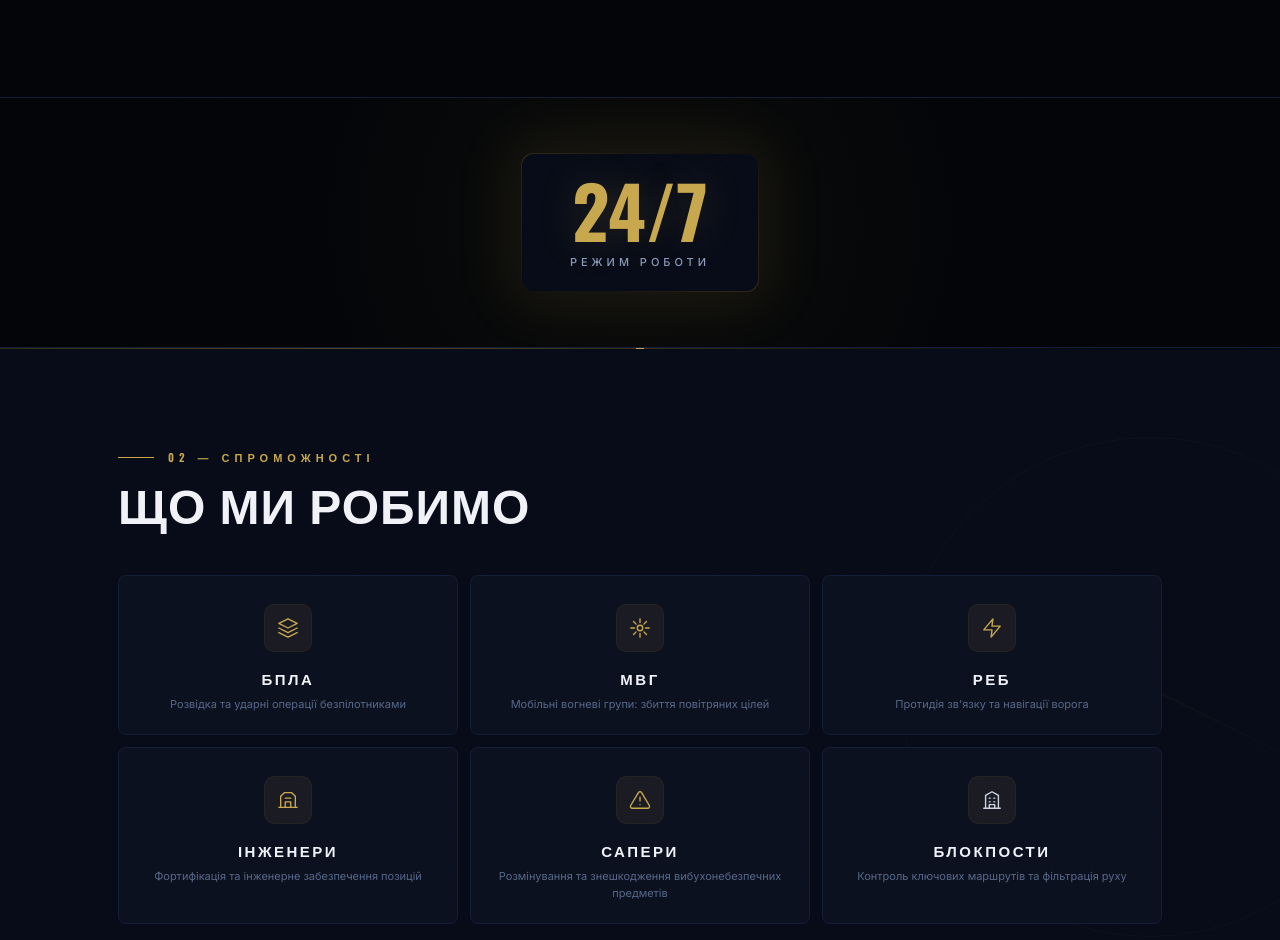
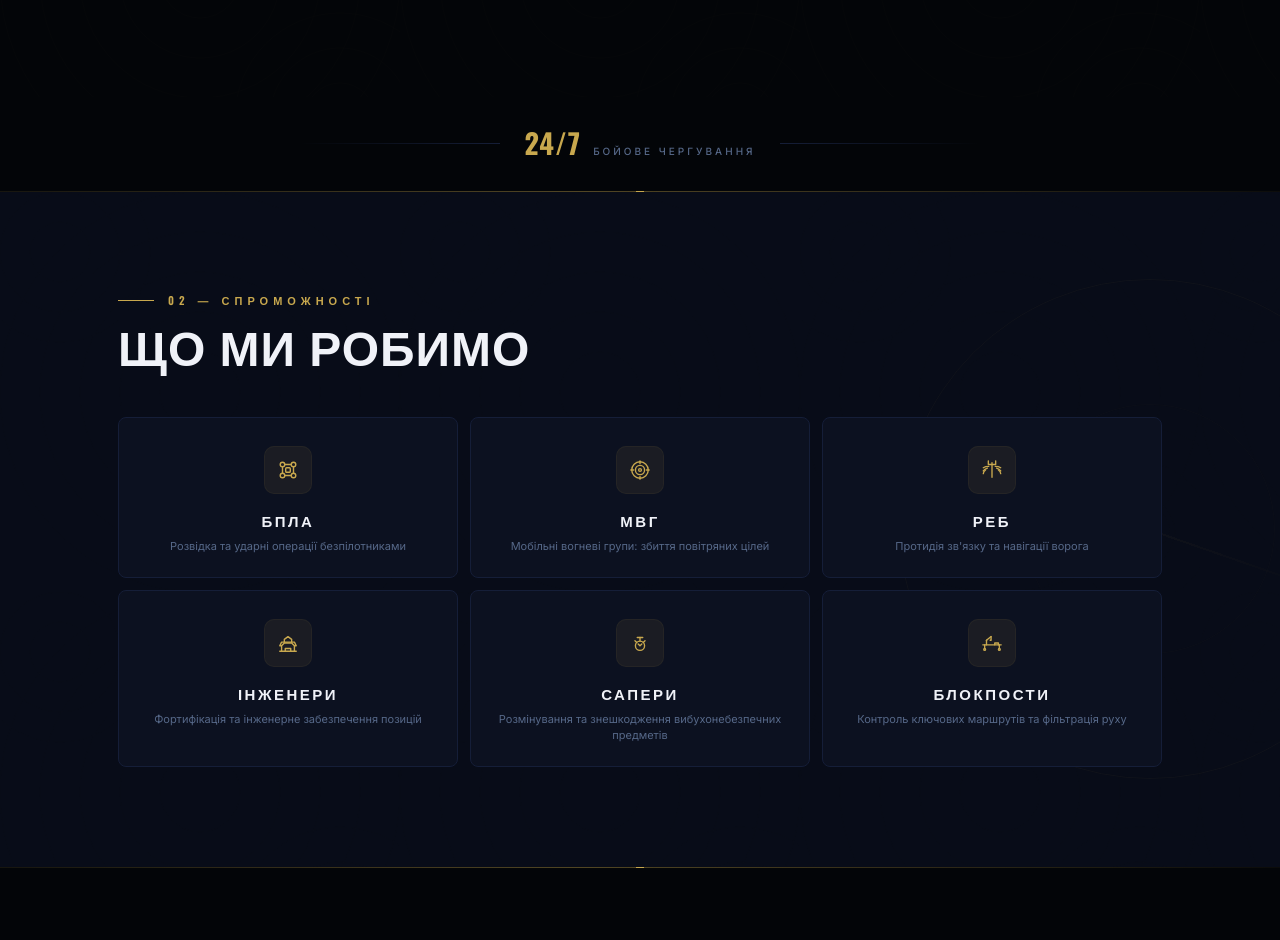
Before and after one commit to Vladimir-VF/khadzhybei, a plain HTML site: page index.html in a window 1280 px wide. Shown: the part 1496-2436 px from the top of the page. Drawn offline with nearby package versions, Linux system fonts and the light colour scheme.

Commit message:
Дизайн-аудит: нові смислові іконки, переробка Stats
Іконки спроможностей — повна заміна:
- БПЛА: квадрокоптер (вид зверху, 4 пропелери)
- МВГ: приціл (концентричні кола + перехрестя)
- РЕБ: антена з хвилями перешкод
- Інженери: фортифікація (бункер + укріплення)
- Сапери: міна з індикаторами
- Блокпости: шлагбаум (бар єр на дорозі)

Stats 24/7:
- Прибрано вивісковий стиль (рамка, пульсація, великий шрифт)
- Тепер лаконічна лінійка: лінія — 24/7 — лінія
- Текст змінено з Режим роботи на Бойове чергування

Co-Authored-By: Claude Opus 4.6 <noreply@anthropic.com>

```diff
--- a/index.html
+++ b/index.html
@@ -422,28 +422,15 @@
 
         /* ===== STATS BAR ===== */
         .stats{
-            padding:56px 0;text-align:center;
+            padding:32px 0;text-align:center;
             position:relative;overflow:hidden;
-            border-top:1px solid var(--dark-border);border-bottom:1px solid var(--dark-border);
         }
-        .stats::before{
-            content:'';position:absolute;inset:0;
-            background:radial-gradient(circle at 50% 50%,rgba(200,168,78,.05),transparent 50%);
-        }
-        .stats-grid{display:flex;justify-content:center;gap:80px;position:relative}
-        .stat{text-align:center;position:relative;padding:20px 48px;border-radius:12px;animation:pulse-stat 4s ease-in-out infinite}
-        .stat::before{
-            content:'';position:absolute;inset:-1px;border-radius:12px;
-            background:linear-gradient(135deg,rgba(200,168,78,.15),transparent 40%,transparent 60%,rgba(200,168,78,.15));
-            z-index:-1;
-        }
-        .stat::after{
-            content:'';position:absolute;inset:0;border-radius:12px;
-            background:var(--dark);z-index:-1;
-        }
-        .stat-val{font-family:'Oswald',sans-serif;font-size:clamp(48px,7vw,72px);font-weight:700;line-height:1;color:var(--gold);text-shadow:0 0 40px rgba(200,168,78,.2)}
-        .stat-label{font-size:11px;color:var(--text-mid);text-transform:uppercase;letter-spacing:4px;margin-top:8px;font-weight:500}
-        .stat-sep{width:1px;background:var(--dark-border);align-self:stretch}
+        .stats-grid{display:flex;justify-content:center;align-items:center;gap:24px;position:relative}
+        .stats-line{flex:1;max-width:200px;height:1px;background:linear-gradient(90deg,transparent,var(--dark-border))}
+        .stats-line:last-child{background:linear-gradient(90deg,var(--dark-border),transparent)}
+        .stat{text-align:center;display:flex;align-items:baseline;gap:12px}
+        .stat-val{font-family:'Oswald',sans-serif;font-size:28px;font-weight:700;line-height:1;color:var(--gold);letter-spacing:1px}
+        .stat-label{font-size:10px;color:var(--text-dim);text-transform:uppercase;letter-spacing:3px;font-weight:500}
 
         /* ===== PRINCIPLES ===== */
         .princ{padding:100px 0;position:relative}
@@ -718,10 +705,12 @@
 <section class="stats">
     <div class="container reveal">
         <div class="stats-grid">
+            <div class="stats-line"></div>
             <div class="stat">
                 <div class="stat-val">24/7</div>
-                <div class="stat-label">Режим роботи</div>
+                <div class="stat-label">Бойове чергування</div>
             </div>
+            <div class="stats-line"></div>
         </div>
     </div>
 </section>
@@ -739,32 +728,32 @@
         </div>
         <div class="cap-grid">
             <div class="cap-card reveal d1">
-                <div class="cap-icon"><svg viewBox="0 0 24 24"><path d="M12 2L2 7l10 5 10-5-10-5zM2 17l10 5 10-5M2 12l10 5 10-5"/></svg></div>
+                <div class="cap-icon"><svg viewBox="0 0 24 24"><circle cx="6" cy="6" r="2.5"/><circle cx="18" cy="6" r="2.5"/><circle cx="6" cy="18" r="2.5"/><circle cx="18" cy="18" r="2.5"/><path d="M8.5 6h7M6 8.5v7M18 8.5v7M8.5 18h7"/><rect x="9.5" y="9.5" width="5" height="5" rx="1"/></svg></div>
                 <div class="cap-name">БПЛА</div>
                 <div class="cap-desc">Розвідка та ударні операції безпілотниками</div>
             </div>
             <div class="cap-card reveal d2">
-                <div class="cap-icon"><svg viewBox="0 0 24 24"><circle cx="12" cy="12" r="3"/><path d="M12 2v4M12 18v4M4.93 4.93l2.83 2.83M16.24 16.24l2.83 2.83M2 12h4M18 12h4M4.93 19.07l2.83-2.83M16.24 7.76l2.83-2.83"/></svg></div>
+                <div class="cap-icon"><svg viewBox="0 0 24 24"><circle cx="12" cy="12" r="9"/><circle cx="12" cy="12" r="5"/><circle cx="12" cy="12" r="1.5"/><path d="M12 2v3M12 19v3M2 12h3M19 12h3"/></svg></div>
                 <div class="cap-name">МВГ</div>
                 <div class="cap-desc">Мобільні вогневі групи: збиття повітряних цілей</div>
             </div>
             <div class="cap-card reveal d3">
-                <div class="cap-icon"><svg viewBox="0 0 24 24"><path d="M13 2L3 14h9l-1 8 10-12h-9l1-8z"/></svg></div>
+                <div class="cap-icon"><svg viewBox="0 0 24 24"><path d="M12 4v16"/><path d="M8 2v4h8V2"/><path d="M5 12c-1.5 1-2.5 2.5-2.5 4"/><path d="M19 12c1.5 1 2.5 2.5 2.5 4"/><path d="M7 10c-2 .5-3.5 1.5-4.5 3"/><path d="M17 10c2 .5 3.5 1.5 4.5 3"/><path d="M8.5 8c-2.5 0-4.5.5-6 1.5"/><path d="M15.5 8c2.5 0 4.5.5 6 1.5"/></svg></div>
                 <div class="cap-name">РЕБ</div>
                 <div class="cap-desc">Протидія зв'язку та навігації ворога</div>
             </div>
             <div class="cap-card reveal d4">
-                <div class="cap-icon"><svg viewBox="0 0 24 24"><path d="M2 20h20M4 20V8l4-4h8l4 4v12M9 20v-6h6v6M9 10h6"/></svg></div>
+                <div class="cap-icon"><svg viewBox="0 0 24 24"><path d="M3 21h18"/><path d="M5 21v-6l3-3h8l3 3v6"/><path d="M5 15H3l2-4h14l2 4h-2"/><path d="M9 21v-3h6v3"/><path d="M8 11V8l4-3 4 3v3"/></svg></div>
                 <div class="cap-name">Інженери</div>
                 <div class="cap-desc">Фортифікація та інженерне забезпечення позицій</div>
             </div>
             <div class="cap-card reveal d5">
-                <div class="cap-icon"><svg viewBox="0 0 24 24"><path d="M12 9v4M12 17h.01M10.29 3.86L1.82 18a2 2 0 001.71 3h16.94a2 2 0 001.71-3L13.71 3.86a2 2 0 00-3.42 0z"/></svg></div>
+                <div class="cap-icon"><svg viewBox="0 0 24 24"><circle cx="12" cy="15" r="5"/><path d="M12 10V6"/><path d="M9 6h6"/><path d="M10 13l2 2 2-2"/><path d="M8.5 11.5l-2-2M15.5 11.5l2-2"/></svg></div>
                 <div class="cap-name">Сапери</div>
                 <div class="cap-desc">Розмінування та знешкодження вибухонебезпечних предметів</div>
             </div>
             <div class="cap-card reveal d6">
-                <div class="cap-icon"><svg viewBox="0 0 24 24"><path d="M3 21h18M5 21V7l7-4 7 4v14M9 21v-4h6v4" stroke="currentColor" fill="none" stroke-width="1.5" stroke-linecap="round" stroke-linejoin="round"/><path d="M9 10h1M14 10h1M9 14h1M14 14h1" stroke="currentColor" fill="none" stroke-width="1.5" stroke-linecap="round"/></svg></div>
+                <div class="cap-icon"><svg viewBox="0 0 24 24"><path d="M2 14h20"/><path d="M6 14V9"/><path d="M6 9l5-4"/><path d="M11 5v4h-1"/><path d="M4 14v4M20 14v4"/><circle cx="4" cy="19" r="1"/><circle cx="20" cy="19" r="1"/><path d="M15 14v-2h4v2"/></svg></div>
                 <div class="cap-name">Блокпости</div>
                 <div class="cap-desc">Контроль ключових маршрутів та фільтрація руху</div>
             </div>
```
